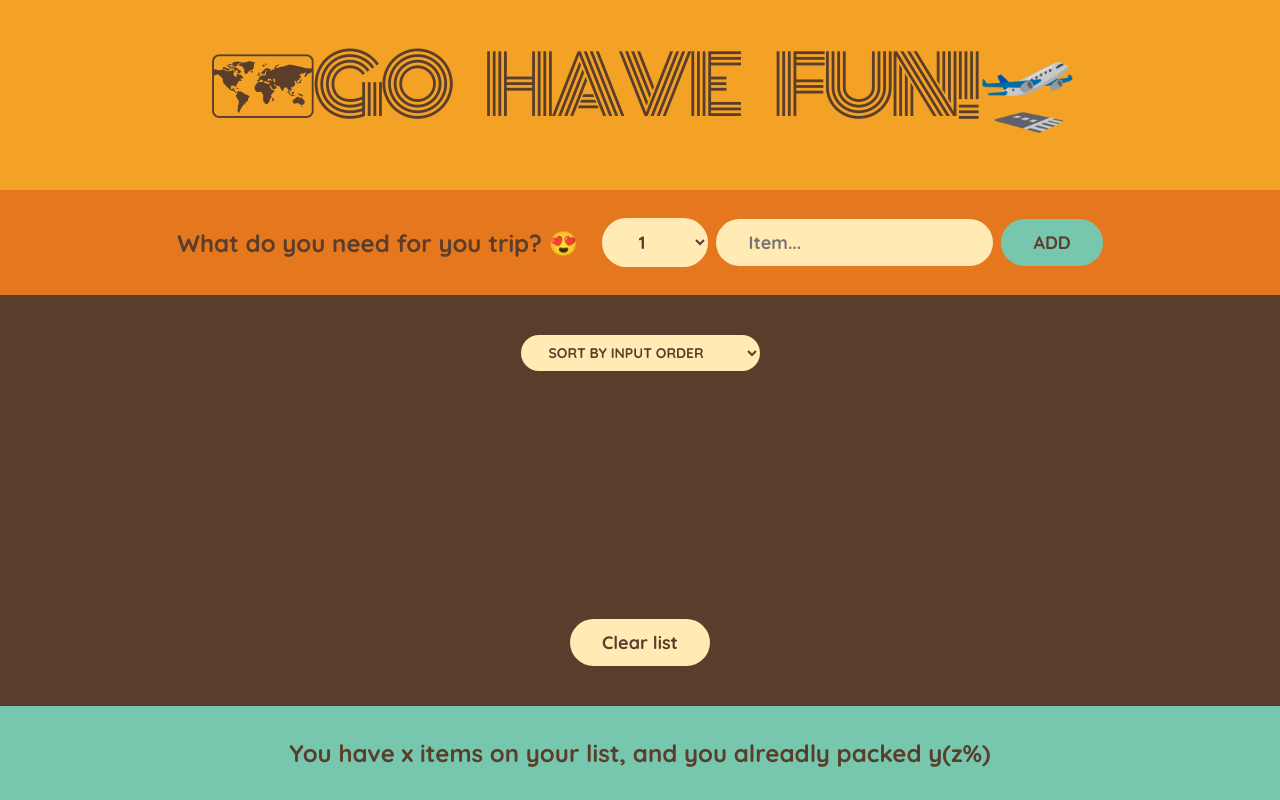
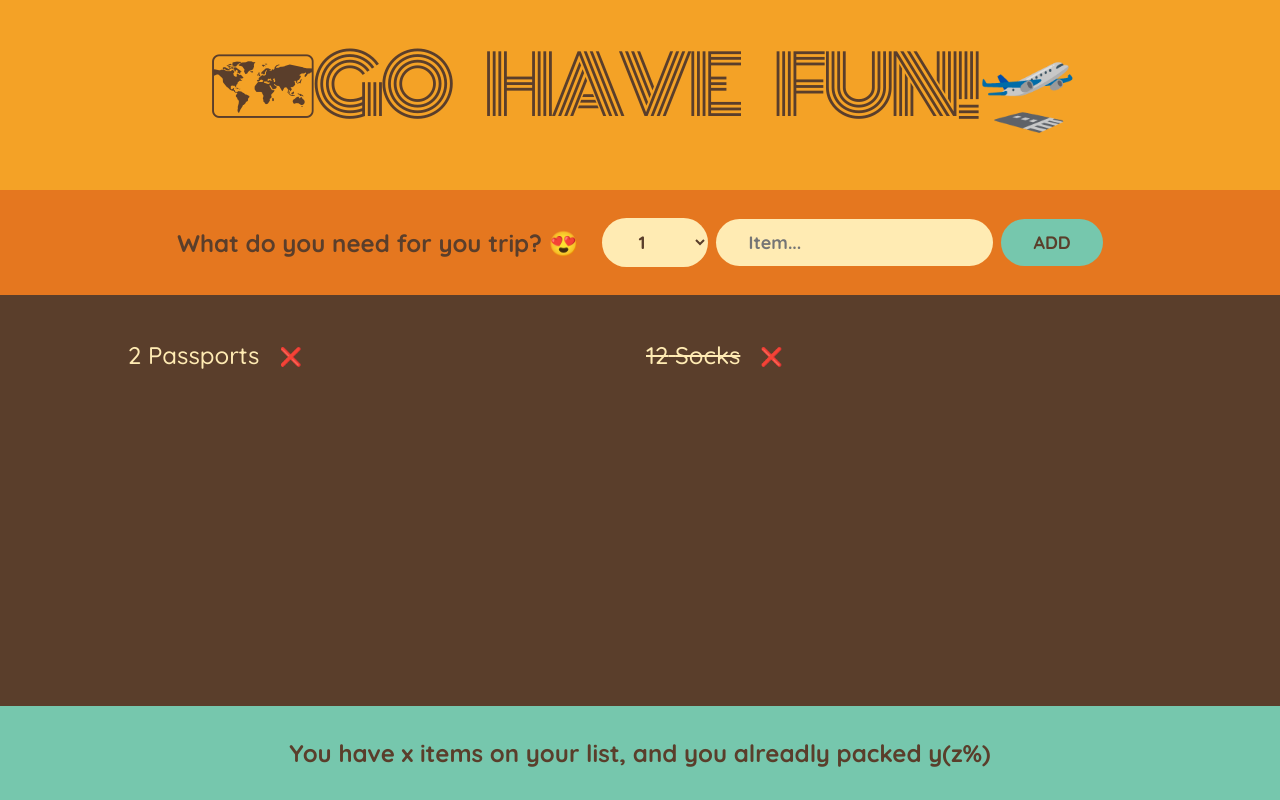
Before and after one commit to qinangao/packing-list-app, a React (Create React App) app: page / in a window 1280 px wide. Built offline with nearby package versions, Linux system fonts and the light colour scheme.

Commit message:
add data

```diff
--- a/src/components/Packinglist.jsx
+++ b/src/components/Packinglist.jsx
@@ -1,12 +1,18 @@
+import Item from "./Item";
+
+const initialItems = [
+  { id: 1, description: "Passports", quantity: 2, packed: false },
+  { id: 2, description: "Socks", quantity: 12, packed: true },
+];
+
 function Packinglist() {
   return (
     <div className="list">
-      <select>
-        <option>Sort by input order</option>
-        <option>Sort by description</option>
-        <option>Sort by packed status</option>
-      </select>
-      <button>Clear list</button>
+      <ul>
+        {initialItems.map((x) => (
+          <Item object={x} key={x.id} />
+        ))}
+      </ul>
     </div>
   );
 }
```
